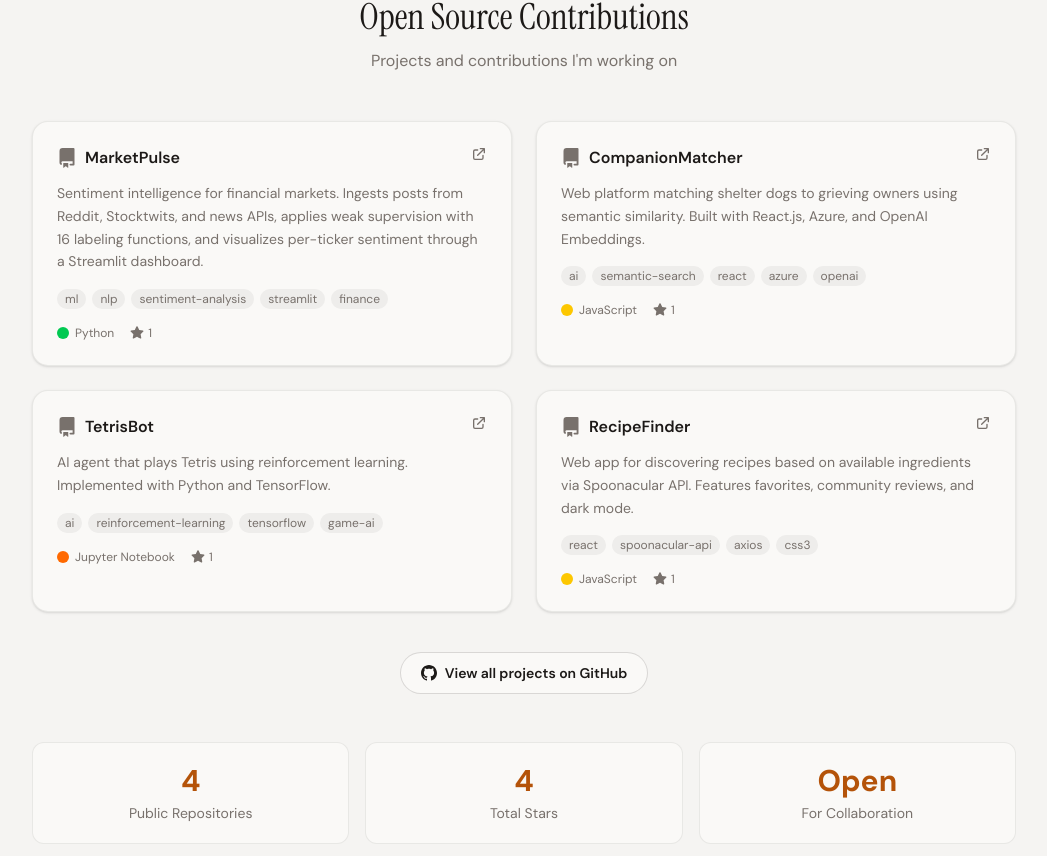
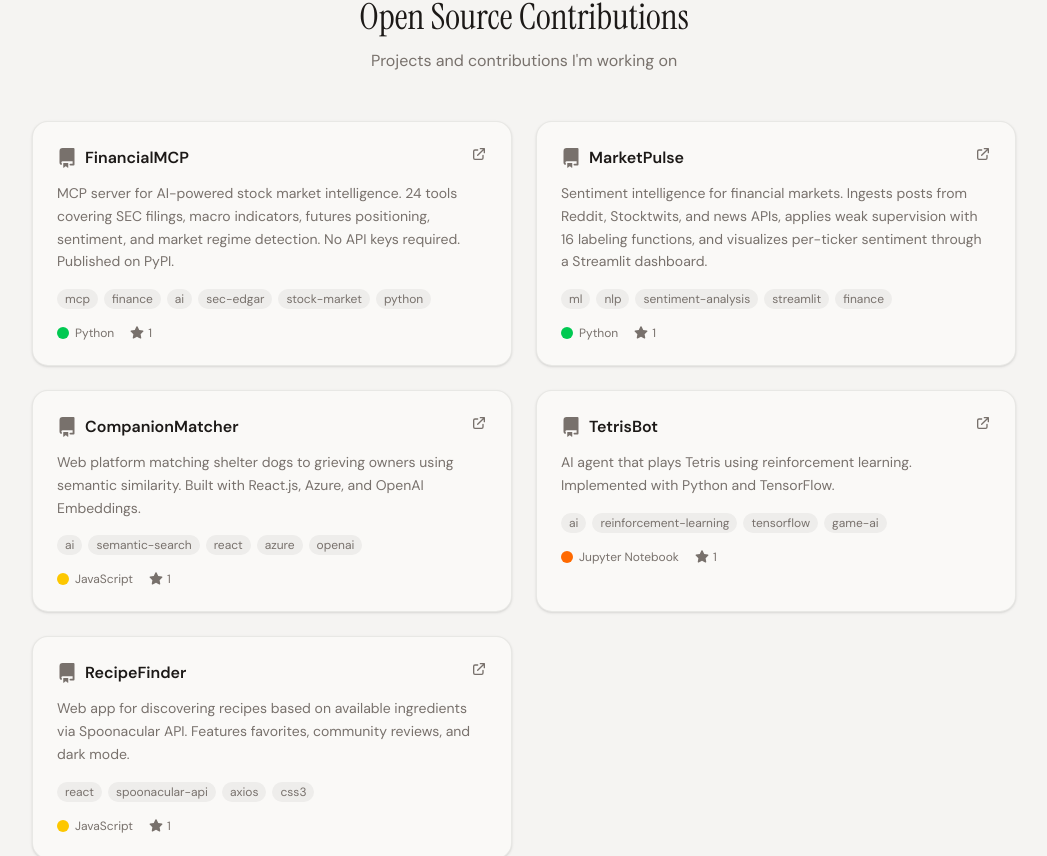
Before and after one commit to arnavbhatia1/arnavbhatia1.github.io, a Next.js app: page / in a window 1280 px wide. Shown: the part 3008-3864 px from the top of the page, without its empty margins (116-1163 px from the left). Built offline with nearby package versions, Linux system fonts and the light colour scheme.

Commit message:
added ne wmcp project

```diff
--- a/app/components/OpenSource.tsx
+++ b/app/components/OpenSource.tsx
@@ -3,6 +3,15 @@ import type { Repository } from "../lib/types";
 import { GitHubIcon, StarIcon, ExternalLinkIcon } from "./ui/Icons";
 
 const repositories: Repository[] = [
+  {
+    name: "FinancialMCP",
+    description:
+      "MCP server for AI-powered stock market intelligence. 24 tools covering SEC filings, macro indicators, futures positioning, sentiment, and market regime detection. No API keys required. Published on PyPI.",
+    language: "Python",
+    stars: 1,
+    url: "https://github.com/arnavbhatia1/FinancialMCP",
+    topics: ["mcp", "finance", "ai", "sec-edgar", "stock-market", "python"],
+  },
   {
     name: "MarketPulse",
     description:
--- a/app/projects/page.tsx
+++ b/app/projects/page.tsx
@@ -54,6 +54,7 @@ const WORK: Project[] = [
 ];
 
 const PERSONAL: Project[] = [
+  { title: "FinancialMCP", blurb: "Open-source MCP server giving any AI agent 24 stock market intelligence tools. Covers composite scoring, SEC EDGAR filings, insider trades, Treasury yields, CFTC positioning, Google Trends sentiment, and market regime detection. All from free public data sources with no API keys required.", impact: "Published on PyPI; enables any MCP-compatible AI agent to perform professional-grade financial analysis.", tech: ["Python","MCP","yfinance","SEC EDGAR","CFTC","Treasury.gov","Google Trends"], code: "https://github.com/arnavbhatia1/FinancialMCP", demo: "https://pypi.org/project/financial-mcp-server/" },
   { title: "MarketPulse", blurb: "Sentiment intelligence for financial markets. Ingests posts from Reddit, Stocktwits, and news APIs, applies weak supervision with 16 labeling functions, trains a sentiment classifier, extracts ticker entities, and visualizes per-ticker sentiment through an interactive Streamlit dashboard.", impact: "End-to-end ML pipeline from ingestion to interactive analytics.", tech: ["Python","scikit-learn","Streamlit","Plotly","PRAW","pandas"], code: "https://github.com/arnavbhatia1/MarketPulse" },
   { title: "Shelter Match", blurb: "Full-stack platform connecting 3 shelters with prospective adopters using semantic matching powered by GPT-4. Dynamic shelter portals with real-time animal availability, filtering, and personalized recommendations.", impact: "AI-powered adoption matching.", tech: ["Python","OpenAI API","React","PostgreSQL"], code: "https://github.com/arnavbhatia1/CompanionMatcher" },
   { title: "TetrisBot - Reinforcement Learning Agent", blurb: "Trained a deep Q-learning agent to play Tetris, achieving 250 average lines cleared per game after 10 training episodes. Automated training pipelines with hyperparameter tuning and real-time GUI for evaluation.", impact: "Autonomous gameplay with optimized decision-making.", tech: ["Python","TensorFlow","Pygame","Deep Q-Learning"], code: "https://github.com/arnavbhatia1/TetrisBot" },
```
Also changed, not shown: .claude/settings.local.json.
